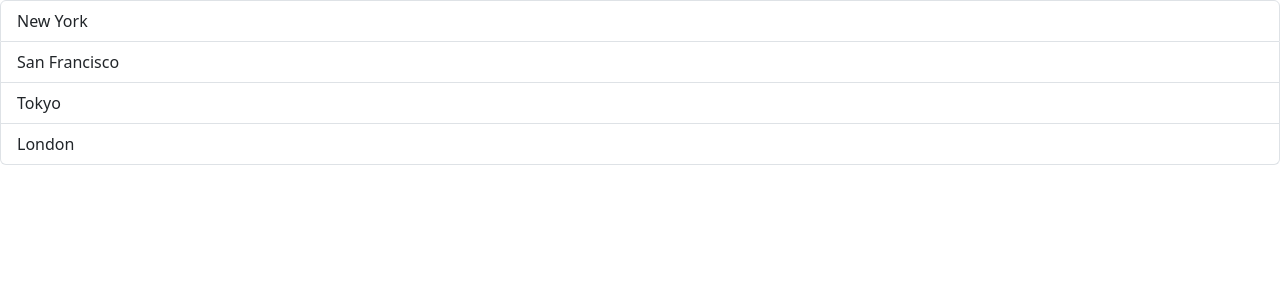
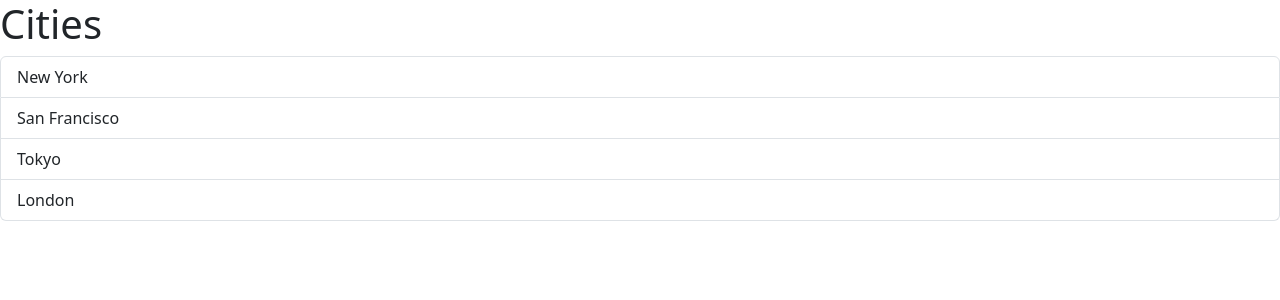
Before and after one commit to samvandenabeele/kazouInventory, a React (Vite) app in the folder client/: page / in a window 1280 px wide. Shown: the top 300 px of the page. Built offline with nearby package versions, Linux system fonts and the light colour scheme.

Commit message:
feat(client): enhance ListGroup component with props for dynamic item rendering

```diff
--- a/client/src/App.tsx
+++ b/client/src/App.tsx
@@ -1,7 +1,13 @@
-import ListGroup from "./components/ListGroup"
+import ListGroup from "./components/ListGroup";
 
 function App() {
-  return <div><ListGroup /></div>
+  const items = ["New York", "San Francisco", "Tokyo", "London"];
+
+  return (
+    <div>
+      <ListGroup items={items} heading="Cities" />
+    </div>
+  );
 }
 
-export default App
+export default App;
--- a/client/src/components/ListGroup.tsx
+++ b/client/src/components/ListGroup.tsx
@@ -1,13 +1,34 @@
-function ListGroup() {
-  const items = ["New York", "San Francisco", "Tokyo", "London"];
+import { useState } from "react";
+
+interface ListGroupProps {
+  items: string[];
+  heading: string;
+}
+
+function ListGroup({ items, heading }: ListGroupProps) {
+  const [selectedIndex, setSelectedIndex] = useState(-1);
+
   return (
-    <ul className="list-group">
-      {items.map((item) => (
-        <li key={item} className="list-group-item">
-          {item}
-        </li>
-      ))}
-    </ul>
+    <>
+      <h1>{heading}</h1>
+      <ul className="list-group">
+        {items.map((item, index) => (
+          <li
+            key={item}
+            className={
+              selectedIndex === index
+                ? "list-group-item active"
+                : "list-group-item"
+            }
+            onClick={() => {
+              setSelectedIndex(index);
+            }}
+          >
+            {item}
+          </li>
+        ))}
+      </ul>
+    </>
   );
 }
 
```
